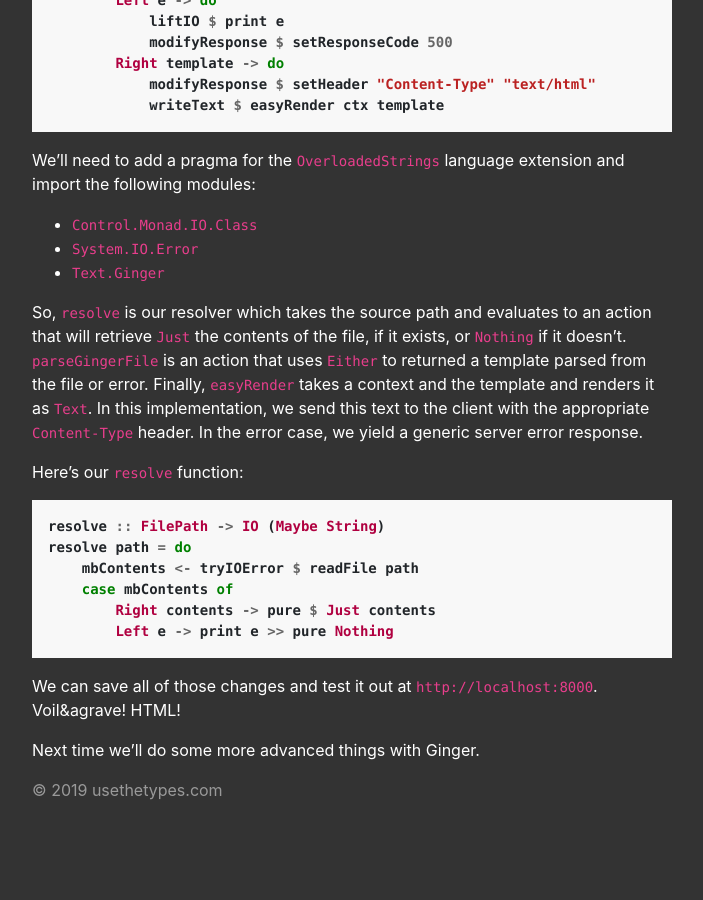
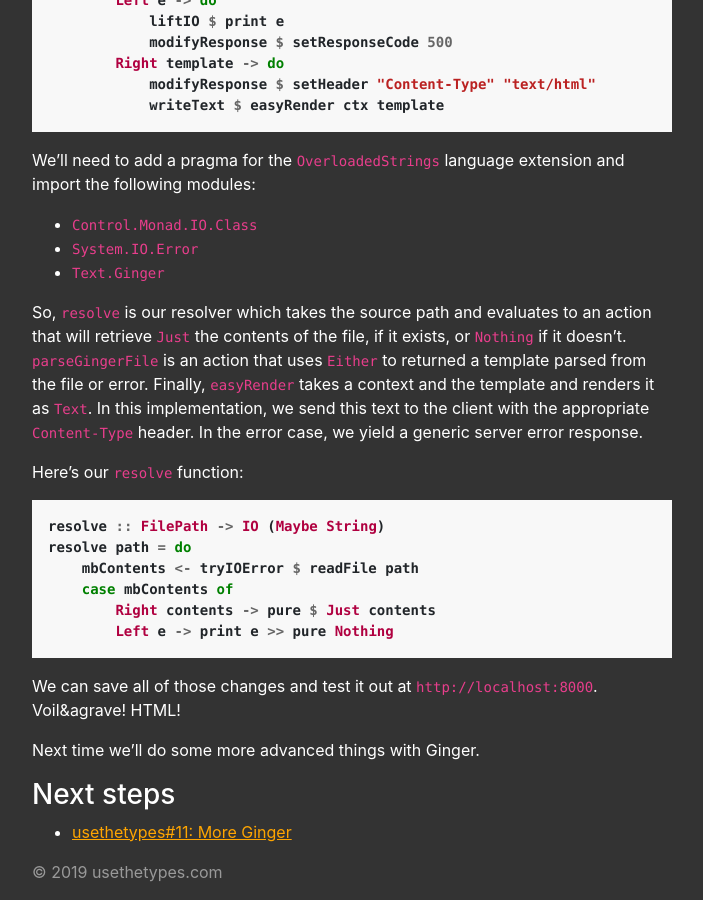
Before and after one commit to usethetypes/usethetypes.github.io, a Jekyll site: the page built from videos/010-ginger-templates.md, in a window 1280 px wide and 900 px high, scrolled down 5066 px. Shown: the whole window, without its empty margins (288-991 px from the left). Built offline with Jekyll 4.4.1, drawn with Linux system fonts in a browser that asks for light colours; before the commit the page ends 5884 px from its top, so only the background shows below that.

Commit message:
Link to video 11

```diff
--- a/videos/010-ginger-templates.md
+++ b/videos/010-ginger-templates.md
@@ -249,6 +249,10 @@ We can save all of those changes and test it out at `http://localhost:8000`. Voi
 
 Next time we'll do some more advanced things with Ginger.
 
+### Next steps
+
+* [usethetypes#11: More Ginger][011-more-ginger]
+
 [007-config-port]: 007-config-port
 [008-heroku]: 008-heroku
 [009-cleanup]: 009-cleanup
```
